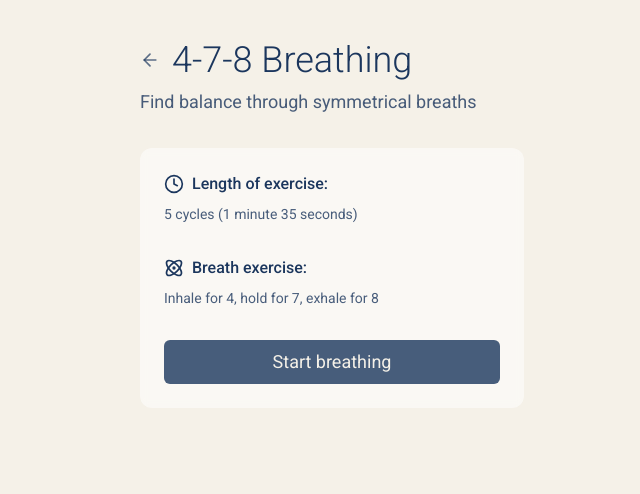
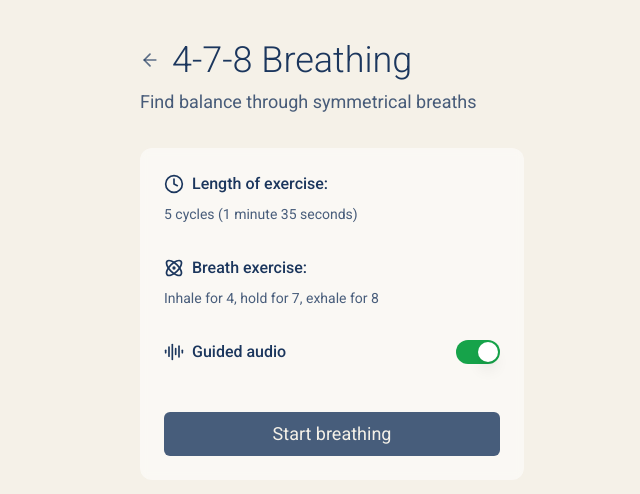
Before and after one commit to lmac-1/breathe, a Next.js app: page /478 in a window 1280 px wide. Shown: the top 494 px of the page, without its empty margins (308-948 px from the left). Built offline with nearby package versions, Linux system fonts and the light colour scheme; no server answers.

Commit message:
Adds guided narration as a configurable setting

```diff
--- a/src/app/(exercise)/478/page.tsx
+++ b/src/app/(exercise)/478/page.tsx
@@ -15,9 +15,18 @@ export default function Page() {
     breathingPhase,
     breathingPhaseDuration,
     elapsedSeconds,
+    isNarrated,
+    toggleNarrated,
   } = useBreathing({ type: BREATHING_TYPE });
   if (exerciseState === 'idle') {
-    return <BreathingConfig type={BREATHING_TYPE} start={start} />;
+    return (
+      <BreathingConfig
+        isNarrated={isNarrated}
+        toggleNarrated={toggleNarrated}
+        type={BREATHING_TYPE}
+        start={start}
+      />
+    );
   }
   if (exerciseState === 'finished')
     return <Finish totalSeconds={totalSeconds} type={BREATHING_TYPE} />;
--- a/src/app/(exercise)/box/page.tsx
+++ b/src/app/(exercise)/box/page.tsx
@@ -17,6 +17,8 @@ export default function Page() {
     breathingPhase,
     elapsedSeconds,
     totalSeconds,
+    isNarrated,
+    toggleNarrated,
   } = useBreathing({
     type: BREATHING_TYPE,
     minutes,
@@ -26,6 +28,8 @@ export default function Page() {
   if (exerciseState === 'idle') {
     return (
       <BreathingConfig
+        isNarrated={isNarrated}
+        toggleNarrated={toggleNarrated}
         type={BREATHING_TYPE}
         start={start}
         minutes={minutes}
--- a/src/app/(exercise)/even/page.tsx
+++ b/src/app/(exercise)/even/page.tsx
@@ -18,11 +18,15 @@ export default function Page() {
     breathingPhaseDuration,
     elapsedSeconds,
     totalSeconds,
+    isNarrated,
+    toggleNarrated,
   } = useBreathing({ type: BREATHING_TYPE, minutes, lengthOfBreathPhase });
 
   if (exerciseState === 'idle') {
     return (
       <BreathingConfig
+        isNarrated={isNarrated}
+        toggleNarrated={toggleNarrated}
         type={BREATHING_TYPE}
         start={start}
         minutes={minutes}
--- a/src/app/(exercise)/resonant/page.tsx
+++ b/src/app/(exercise)/resonant/page.tsx
@@ -17,6 +17,8 @@ export default function Page() {
     breathingPhase,
     breathingPhaseDuration,
     totalSeconds,
+    isNarrated,
+    toggleNarrated,
   } = useBreathing({ type: BREATHING_TYPE, minutes });
 
   if (exerciseState === 'idle') {
@@ -26,6 +28,8 @@ export default function Page() {
         start={start}
         minutes={minutes}
         setMinutes={setMinutes}
+        isNarrated={isNarrated}
+        toggleNarrated={toggleNarrated}
       />
     );
   }
--- a/src/components/BreathingConfig/BreathingConfig.tsx
+++ b/src/components/BreathingConfig/BreathingConfig.tsx
@@ -1,13 +1,14 @@
 import { BreathingExercise } from '@/types';
 import { Card } from '../ui/Card';
 import { Button } from '../ui/Button';
-import { Clock } from 'lucide-react';
+import { AudioLines, Clock } from 'lucide-react';
 import { ConfigRadio } from '../ConfigRadio';
 import { Label } from '../ui/Label';
 import { CONFIG_OPTIONS } from './config';
 import { Header } from './Header';
 import { BreathLengthConfig } from './BreathLengthConfig';
 import { BreathCycleSummary } from './BreathCycleSummary';
+import { Switch } from '../ui/Switch';
 
 type Props = {
   type: BreathingExercise;
@@ -16,6 +17,8 @@ type Props = {
   setMinutes?: (minutes: number) => void;
   lengthOfBreathPhase?: number;
   setLengthOfBreathPhase?: (length: number) => void;
+  isNarrated: boolean;
+  toggleNarrated: () => void;
 };
 
 export const BreathingConfig = ({
@@ -25,6 +28,8 @@ export const BreathingConfig = ({
   setMinutes,
   lengthOfBreathPhase,
   setLengthOfBreathPhase,
+  isNarrated,
+  toggleNarrated,
 }: Props) => {
   const { title, description, max } = CONFIG_OPTIONS[type];
 
@@ -68,6 +73,14 @@ export const BreathingConfig = ({
           type={type}
           lengthOfBreathPhase={lengthOfBreathPhase}
         />
+        <div className="flex justify-between">
+          <Label id="narration" label="Guided audio" icon={AudioLines} />
+          <Switch
+            labelId="narration"
+            checked={isNarrated}
+            onChange={toggleNarrated}
+          />
+        </div>
 
         {/* Preview section */}
         {/*  <div className="bg-navy/5 rounded-lg p-4">
--- a/src/components/ConfigRadio/ConfigRadio.tsx
+++ b/src/components/ConfigRadio/ConfigRadio.tsx
@@ -28,7 +28,7 @@ export const ConfigRadio = ({
           <div key={optionValue} className="flex-1">
             <input
               type="radio"
-              className="appearance-none hidden peer"
+              className="appearance-none opacity-0 peer"
               name={name}
               id={`${name}-${optionValue}`}
               value={optionValue}
--- /dev/null
+++ b/src/components/ui/Switch/Switch.tsx
@@ -0,0 +1,35 @@
+import { cn } from '@/utils';
+
+type Props = {
+  className?: string;
+  checked: boolean;
+  onChange: (checked: boolean) => void;
+  labelId?: string;
+};
+
+export const Switch = ({ className, checked, onChange, labelId }: Props) => {
+  return (
+    <button
+      aria-labelledby={labelId}
+      role="switch"
+      aria-checked={checked}
+      onClick={() => onChange(!checked)}
+      tabIndex={0}
+      data-state={checked ? 'checked' : 'unchecked'}
+      className={cn(
+        'relative inline-flex h-6 w-[44px] shrink-0 cursor-pointer rounded-full border-2 border-transparent transition-colors duration-200 ease-in-out',
+        'focus:outline-none focus-visible:ring-3 focus-visible:ring focus:ring-blue-500 focus-visible:ring-opacity-75',
+        'bg-gray-200 dark:bg-gray-800 data-[state=checked]:bg-green-600',
+        className
+      )}
+    >
+      <span
+        data-state={checked ? 'checked' : 'unchecked'}
+        className={cn(
+          'absolute left-0 top-1/2 h-5 w-5 -translate-y-1/2 transform rounded-full bg-white shadow-lg ring-0 transition duration-200 ease-in-out',
+          'translate-x-0 data-[state=checked]:translate-x-5'
+        )}
+      />
+    </button>
+  );
+};
--- /dev/null
+++ b/src/components/ui/Switch/index.ts
@@ -0,0 +1 @@
+export { Switch } from './Switch';
--- a/src/hooks/useBreathing.ts
+++ b/src/hooks/useBreathing.ts
@@ -14,6 +14,7 @@ export const useBreathing = (config: BreathingConfig) => {
     useState(0);
   const [cycleCount, setCycleCount] = useState(0);
   const [elapsedSeconds, setElapsedSeconds] = useState(0);
+  const [isNarrated, setIsNarrated] = useState(true);
   const [play] = useSound('/sounds/breathwork.mp3', {
     sprite: {
       inhale: [0, 977],
@@ -81,11 +82,14 @@ export const useBreathing = (config: BreathingConfig) => {
 
   useEffect(() => {
     if (exerciseState !== 'breathing') return;
-    if (currentPhase.phase === 'inhale') play({ id: 'inhale' });
-    if (['holdAfterExhale', 'holdAfterInhale'].includes(currentPhase.phase)) {
-      play({ id: 'hold' });
+    // Sound effects
+    if (isNarrated) {
+      if (currentPhase.phase === 'inhale') play({ id: 'inhale' });
+      if (['holdAfterExhale', 'holdAfterInhale'].includes(currentPhase.phase)) {
+        play({ id: 'hold' });
+      }
+      if (currentPhase.phase === 'exhale') play({ id: 'exhale' });
     }
-    if (currentPhase.phase === 'exhale') play({ id: 'exhale' });
     breathingIntervalRef.current = setInterval(() => {
       // Calculate next values first so that it works correctly on strict mode
       const nextIndex =
@@ -138,6 +142,10 @@ export const useBreathing = (config: BreathingConfig) => {
     setElapsedSeconds(0);
   }, []);
 
+  const toggleNarrated = useCallback(() => {
+    setIsNarrated((prev) => !prev);
+  }, []);
+
   return {
     exerciseState,
     breathingPhase: ['holdAfterInhale', 'holdAfterExhale'].includes(
@@ -151,5 +159,7 @@ export const useBreathing = (config: BreathingConfig) => {
     breathingPhaseDuration: currentPhase.durationMs,
     elapsedSeconds,
     totalSeconds,
+    isNarrated,
+    toggleNarrated,
   };
 };
```
